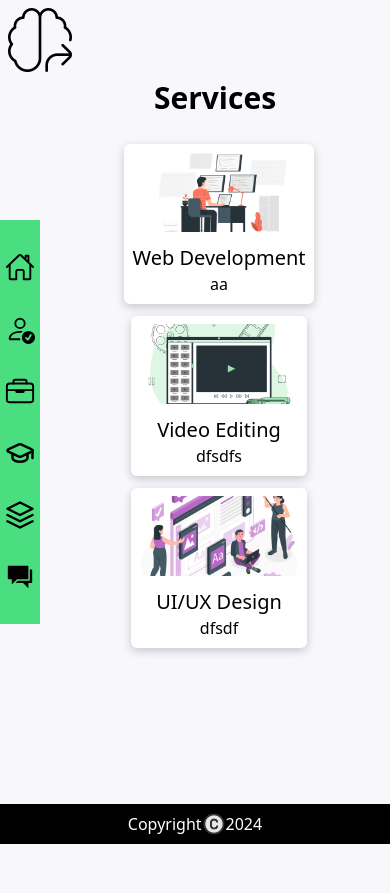
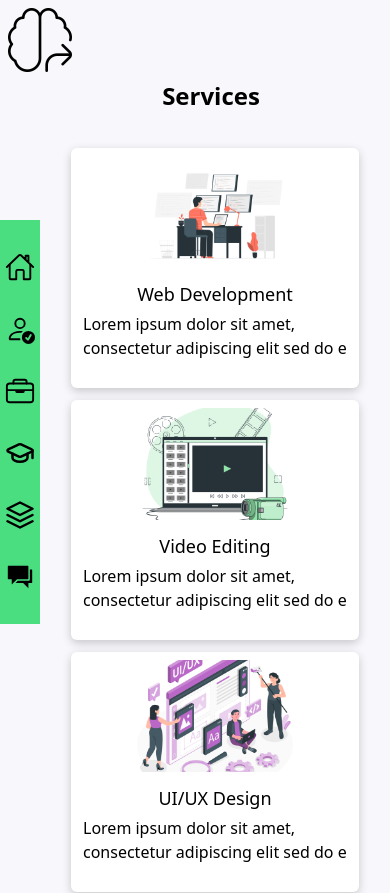
Before and after one commit to Sugambaj7/React-Portfolio, a React (Vite) app: page /services in a window 390 px wide. Shown: the top 893 px of the page. Before the commit the page ends 844 px from the top, so only its background shows below. Built offline with nearby package versions, Linux system fonts and the light colour scheme.

Commit message:
worked on previous responsive issues on services section

```diff
--- a/src/components/About.jsx
+++ b/src/components/About.jsx
@@ -3,7 +3,7 @@ import myPic from "../assets/me.jpg";
 
 const About = () => {
   return (
-    <div className="ml-10 flex flex-col sm:ml-24 sm:mr-10 justify-center items-center">
+    <div className="ml-12 mr-2 flex flex-col sm:ml-24 sm:mr-10 justify-center items-center">
       <div className="flex justify-center">
         <h2 className="text-3xl font-bold lg:text-4xl">About me</h2>
       </div>
--- a/src/components/Services.jsx
+++ b/src/components/Services.jsx
@@ -9,47 +9,56 @@ const services = [
     id: 1,
     image: firstservice,
     title: "Web Development",
-    description: "aa",
+    description:
+      "Lorem ipsum dolor sit amet, consectetur adipiscing elit sed do e",
   },
   {
     id: 2,
     image: secondservice,
     title: "Video Editing",
-    description: "dfsdfs",
+    description:
+      "Lorem ipsum dolor sit amet, consectetur adipiscing elit sed do e ",
   },
   {
     id: 3,
     image: thirdservice,
     title: "UI/UX Design",
-    description: "dfsdf",
+    description:
+      "Lorem ipsum dolor sit amet, consectetur adipiscing elit sed do e",
   },
 ];
 
 const Services = () => {
   return (
-    <div className="ml-10 flex flex-col sm:ml-20 md:ml-20 lg:ml-20 ">
+    <div className="ml-12 mr-4 flex flex-col sm:ml-24">
       {/* full nai leko xa */}
       <div className="flex justify-center">
-        <h2 className="text-3xl font-bold">Services</h2>
+        <h2 className="text-2xl font-bold md:text-3xl lg:text-4xl">Services</h2>
       </div>
 
-      <div className="w-full mt-4 flex flex-wrap mb-20 pb-4 sm:flex-row justify-center items-center md:flex-row   lg:flex lg:flex-row ">
+      <div className="mt-6 flex flex-wrap justify-center mb-20 md:mt-12 lg:mt-16">
         {services.map(({ id, image, title, description }) => {
           return (
             //each div
             <div
-              className="services__card bg-white flex- h-30 w-50 ml-2 flex flex-col flex-wrap justify-center items-center  mt-3 p-2 rounded-md shadow-[0_3px_10px_rgb(0,0,0,0.2)]  sm:h-40 sm:w-60 md:h-40 md:w-50 lg:h-72 lg:w-80 lg:mt-3"
+              className="services__card bg-white h-60 w-72 ml-2 flex flex-col flex-wrap justify-center items-center  mt-3 p-2 rounded-md shadow-[0_3px_10px_rgb(0,0,0,0.2)]  sm:mt-6 sm:h-56 sm:w-72 md:h-72 md:w-96 md:mr-3 lg:h-96 lg:w-100 "
               key={id}
             >
-              <div className="h-20 w-40 lg:h-40 lg:w-72 ">
+              <div className="h-20 w-40 flex flex-1 sm:h-20 sm:w-40 md:h-36 md:w-48 lg:h-52 lg:w-60 ">
                 <img
                   className="h-full w-full object-cover"
                   src={image}
                   alt=""
                 />
               </div>
-              <h3 className="text-xl mt-3">{title}</h3>
-              <p>{description}</p>
+              <div className="flex flex-1 flex-col w-full">
+                <h3 className=" text-lg text-center mt-3  sm:text-xl  md:text-2xl lg:text-3xl">
+                  {title}
+                </h3>
+                <p className="text-md mt-1 ml-1 mr-1 mb-1 sm:mt-3 sm:ml-1 sm:mr-1  md:mt-3 md:ml-5 md:mr-5 lg:text-xl">
+                  {description}
+                </p>
+              </div>
             </div>
           );
         })}
--- a/tailwind.config.js
+++ b/tailwind.config.js
@@ -5,6 +5,9 @@ export default {
     extend: {
       translate: {
         "[-1/2]": "-50%",
+      },
+      width:{
+        "100": "30rem",
       },
       colors: {
         "custom-white": "#f1f1f1",
```
